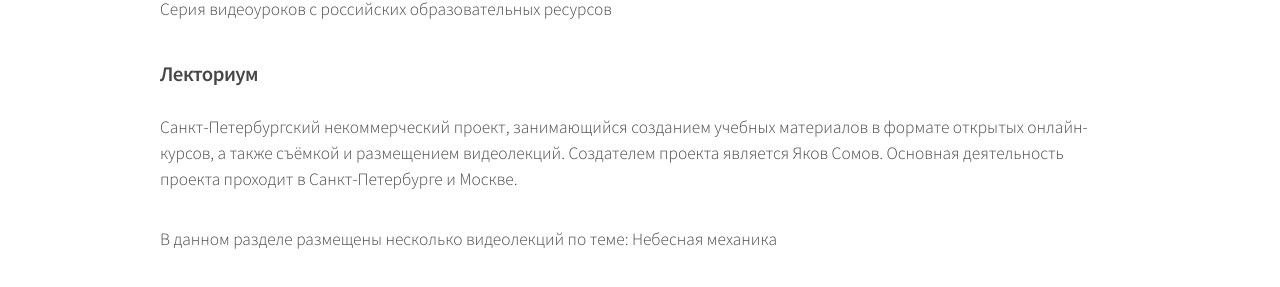
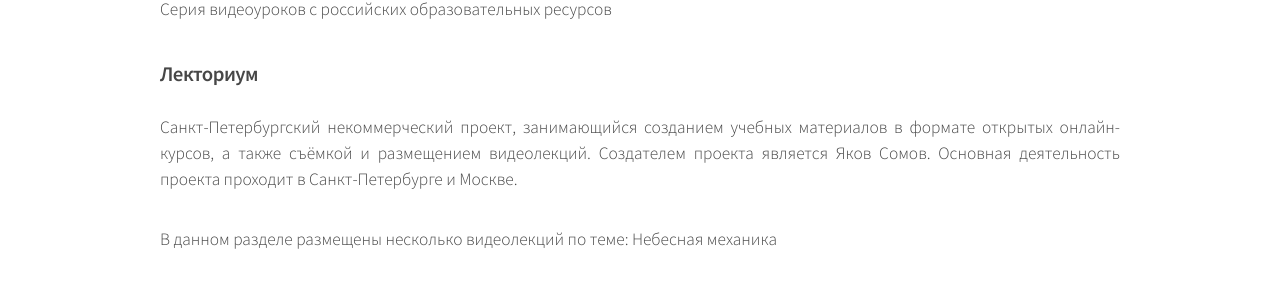
Before and after one commit to VlPop/VlPop.github.io, a Jekyll site: the page built from dopoln_mat.html, in a window 1280 px wide. Shown: the part 758-1045 px from the top of the page. Built offline with Jekyll 4.4.1, drawn with Linux system fonts in a browser that asks for light colours; grey boxes are pictures that could not be loaded.

Commit message:
Update dopoln_mat.html

```diff
--- a/dopoln_mat.html
+++ b/dopoln_mat.html
@@ -23,7 +23,7 @@ layout: default
 						<p>Серия видеоуроков с российских образовательных ресурсов</p>
 
 						<h3>Лекториум</h3>
-						<p>Санкт-Петербургский некоммерческий проект, занимающийся созданием учебных материалов в формате
+						<p align="justify">Санкт-Петербургский некоммерческий проект, занимающийся созданием учебных материалов в формате
 						открытых онлайн-курсов, а также съёмкой и размещением видеолекций. Создателем проекта является Яков Сомов.
 						Основная деятельность проекта проходит в Санкт-Петербурге и Москве.</p>
 
@@ -33,9 +33,9 @@ layout: default
 						<iframe width="800" height="600" src="https://www.youtube.com/embed/OCxdSWNEjXo?list=PL-_cKNuVAYAXtLZdii7_o439TMIRhDtQb" frameborder="0" allow="accelerometer; autoplay; encrypted-media; gyroscope; picture-in-picture" allowfullscreen></iframe>
 						<p>-----------------------------/</p>
 						<p>Kirsanov2011</p>
-						<p>Образовательный ресурс - онлайн лекции  по механике и математике преподавателя Кирсанова</p>
+						<p align="justify">Образовательный ресурс - онлайн лекции  по механике и математике преподавателя Кирсанова</p>
 						<p>Тема: Законы Кеплера:</p>
-						<p>Выводение законов Кеплера на основе дифференциального уравнения движения точки под действием центральной силы в полярной системе координат.
+						<p align="justify">Выводение законов Кеплера на основе дифференциального уравнения движения точки под действием центральной силы в полярной системе координат.
 						Deduce Kepler's laws based on the differential equations of motion of a point under the action of a central force in the polar coordinate system.</p>
 						<iframe width="800" height="600" src="https://www.youtube.com/embed/mN3RmxNJMB0" frameborder="0" allow="accelerometer; autoplay; encrypted-media; gyroscope; picture-in-picture" allowfullscreen></iframe>
 						<p>-----------------------------/</p>
@@ -44,7 +44,7 @@ layout: default
 
 						<p>-----------------------------/</p>
 						<p>Socratica</p>
-						<p>Socratica  - это англоязычный образовательный ресурс, который делает высококачественные обучающие видео
+						<p align="justify">Socratica  - это англоязычный образовательный ресурс, который делает высококачественные обучающие видео
 						по математике и естественным наукам. Новые видео каждую неделю!</p>
 						<p>Тема: Законы Кеплера:</p>
 						<p>Тема: Первый Закон Кеплера</p>
```
